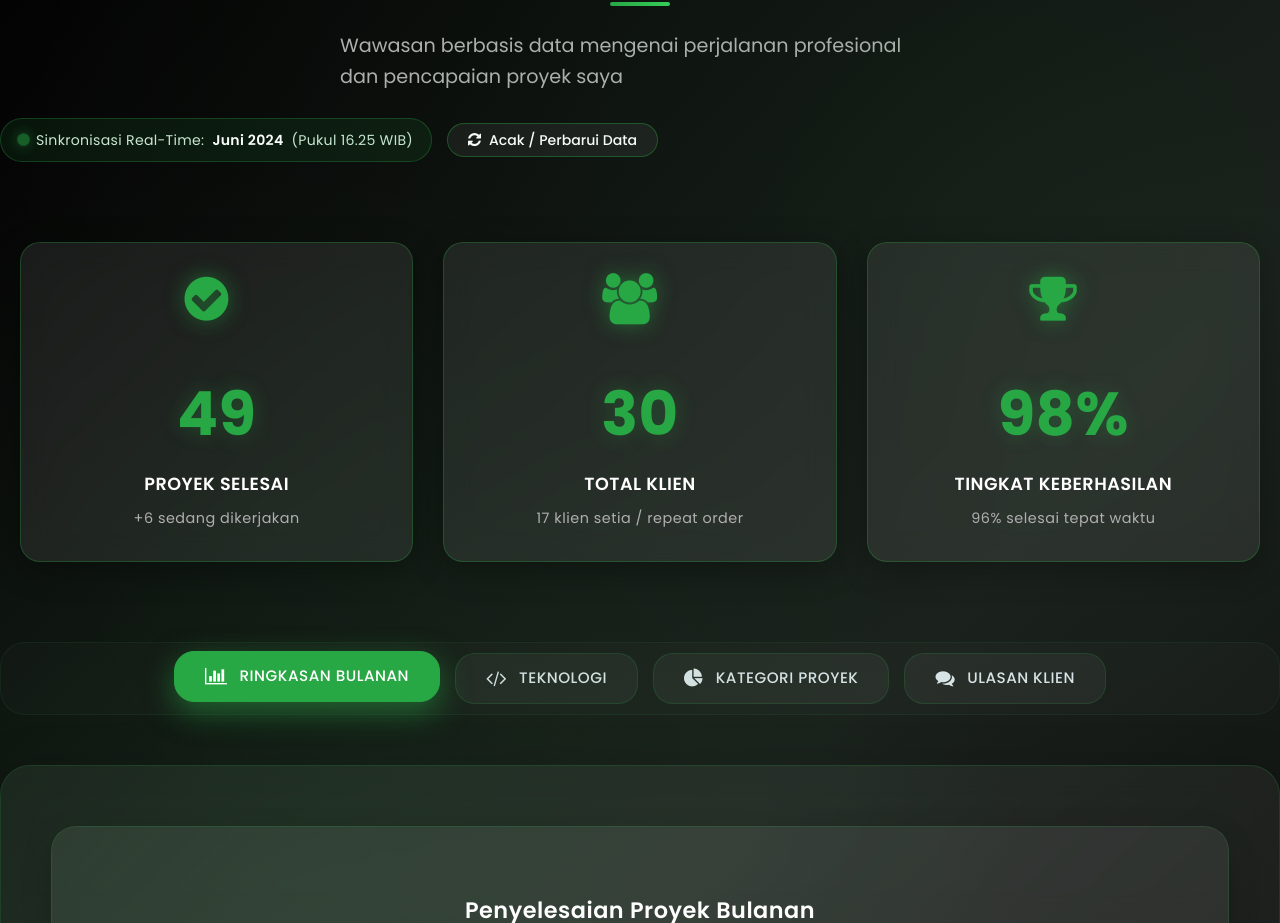
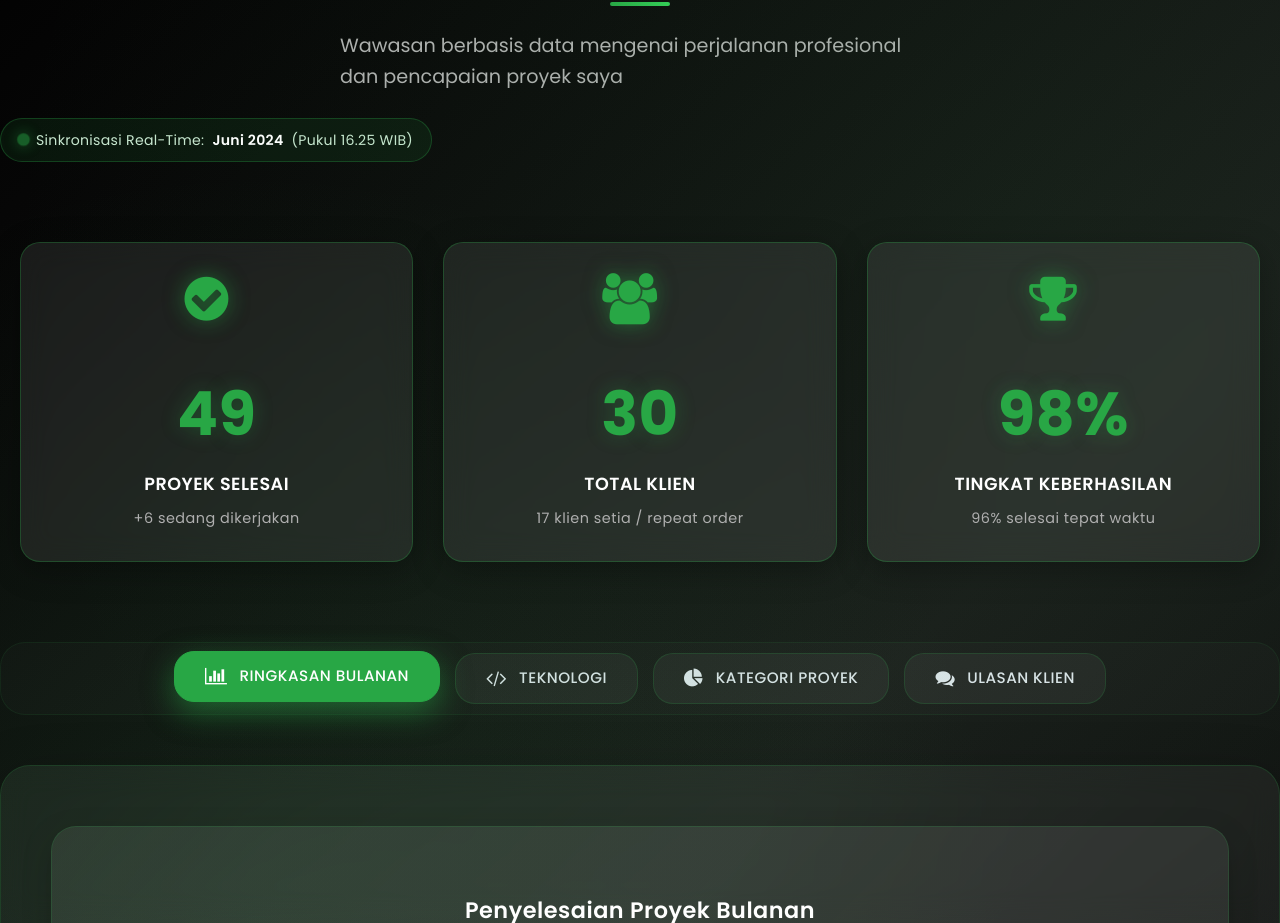
Before and after one commit to ImamAriadi2022/My-Portfolio, a React (Vite) app: page / in a window 1280 px wide. Shown: the part 4720-5643 px from the top of the page. Built offline with nearby package versions, Linux system fonts and the light colour scheme.

Commit message:
delete tombol "perbarui data"

```diff
--- a/src/components/ContactSection.jsx
+++ b/src/components/ContactSection.jsx
@@ -5,8 +5,7 @@ const StatisticsSection = () => {
   const [activeTab, setActiveTab] = useState('overview');
   const [statsData, setStatsData] = useState(() => generateSynchronizedProjectData(new Date()));
   const [animatedStats, setAnimatedStats] = useState({});
-  const [isRefreshing, setIsRefreshing] = useState(false);
-  const [chartKey, setChartKey] = useState(1);
+  const [chartKey] = useState(1);
 
   // Fungsi animasi angka naik (Counter Animation) dengan kurva halus
   const animateCounters = useCallback((targetStats) => {
@@ -46,20 +45,6 @@ const StatisticsSection = () => {
   useEffect(() => {
     animateCounters(statsData.projectStats);
   }, [animateCounters, statsData.projectStats]);
-
-  // Handler untuk mengacak dan memperbarui data secara dinamis & tersinkronisasi
-  const handleRandomizeData = () => {
-    setIsRefreshing(true);
-    const now = new Date();
-    const newData = generateSynchronizedProjectData(now);
-    setStatsData(newData);
-    setChartKey((prev) => prev + 1);
-    animateCounters(newData.projectStats);
-
-    setTimeout(() => {
-      setIsRefreshing(false);
-    }, 600);
-  };
 
   const renderChart = (data, type) => {
     if (type === 'bar') {
@@ -143,22 +128,12 @@ const StatisticsSection = () => {
             Wawasan berbasis data mengenai perjalanan profesional dan pencapaian proyek saya
           </p>
 
-          {/* Bar Sinkronisasi Waktu Nyata & Tombol Acak/Perbarui */}
+          {/* Bar Sinkronisasi Waktu Nyata */}
           <div className="stats-sync-bar">
             <span className="sync-badge">
               <span className="sync-pulse-dot"></span>
               Sinkronisasi Real-Time: <strong>{statsData.lastUpdated.monthName} {statsData.lastUpdated.year}</strong> (Pukul {statsData.lastUpdated.time} WIB)
             </span>
-            <button
-              type="button"
-              className="btn-refresh-stats"
-              onClick={handleRandomizeData}
-              title="Klik untuk mengacak data baru yang tetap sinkron dengan metrik atas"
-              disabled={isRefreshing}
-            >
-              <i className={`fa fa-refresh ${isRefreshing ? 'fa-spin' : ''}`}></i>
-              <span>{isRefreshing ? 'Memperbarui...' : 'Acak / Perbarui Data'}</span>
-            </button>
           </div>
         </div>
 
--- a/src/styles.css
+++ b/src/styles.css
@@ -138,37 +138,6 @@ p {
     transform: scale(1.4);
     opacity: 0.5;
   }
-}
-
-.btn-refresh-stats {
-  display: inline-flex;
-  align-items: center;
-  gap: 8px;
-  background: rgba(255, 255, 255, 0.06);
-  border: 1px solid rgba(40, 167, 69, 0.4);
-  color: #ffffff;
-  padding: 8px 20px;
-  border-radius: 25px;
-  font-size: 0.88rem;
-  font-weight: 500;
-  cursor: pointer;
-  transition: all 0.3s ease;
-}
-
-.btn-refresh-stats:hover {
-  background: var(--primary-color);
-  border-color: var(--primary-color);
-  color: #ffffff;
-  box-shadow: 0 4px 18px rgba(40, 167, 69, 0.45);
-  transform: translateY(-2px);
-}
-
-.btn-refresh-stats:active {
-  transform: translateY(0);
-}
-
-.btn-refresh-stats i {
-  font-size: 0.95rem;
 }
 
 /* Statistics Overview Cards */
```
Also changed, not shown: 5 other files (tests, documents, lock files or other folders).
